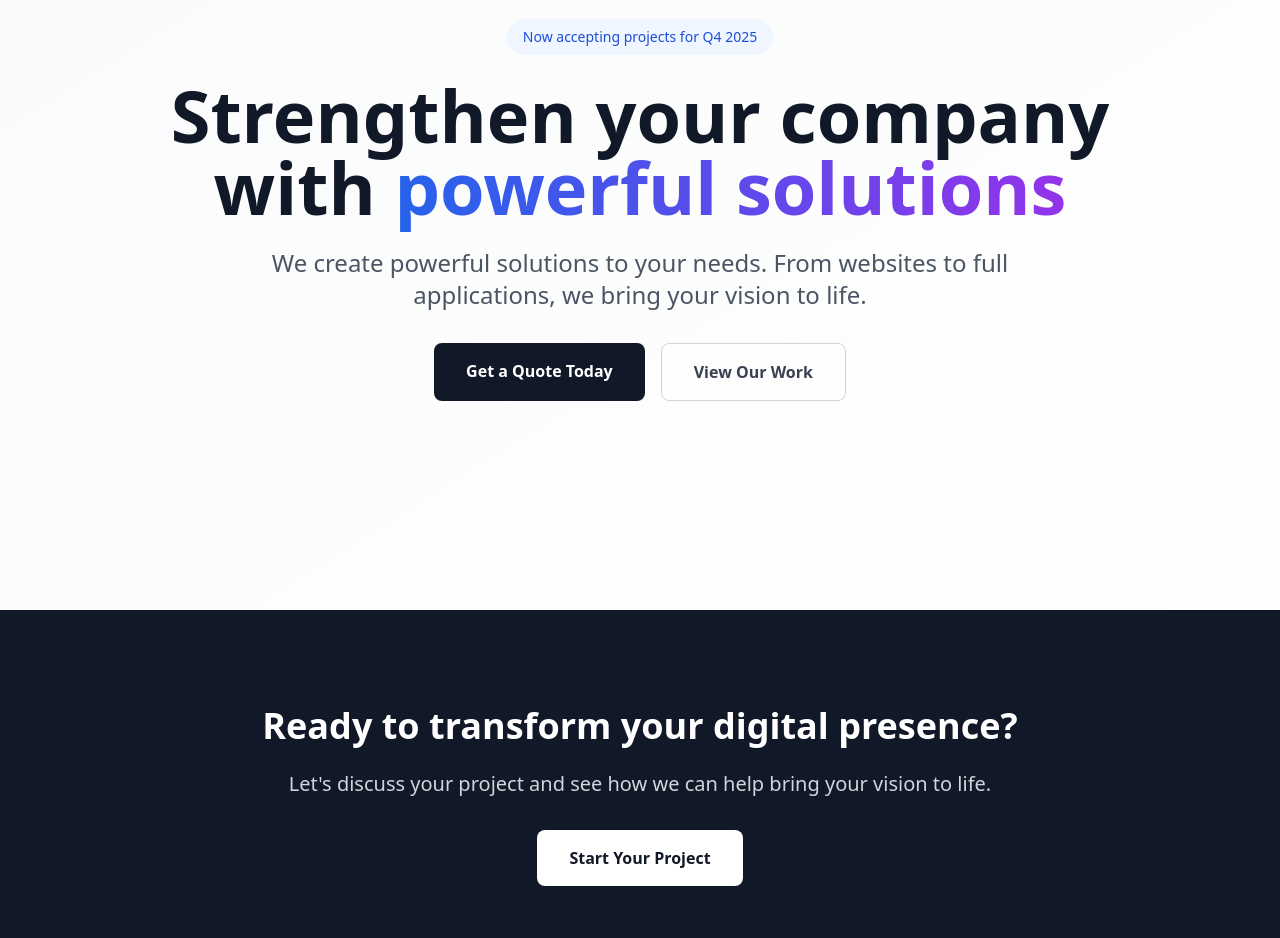
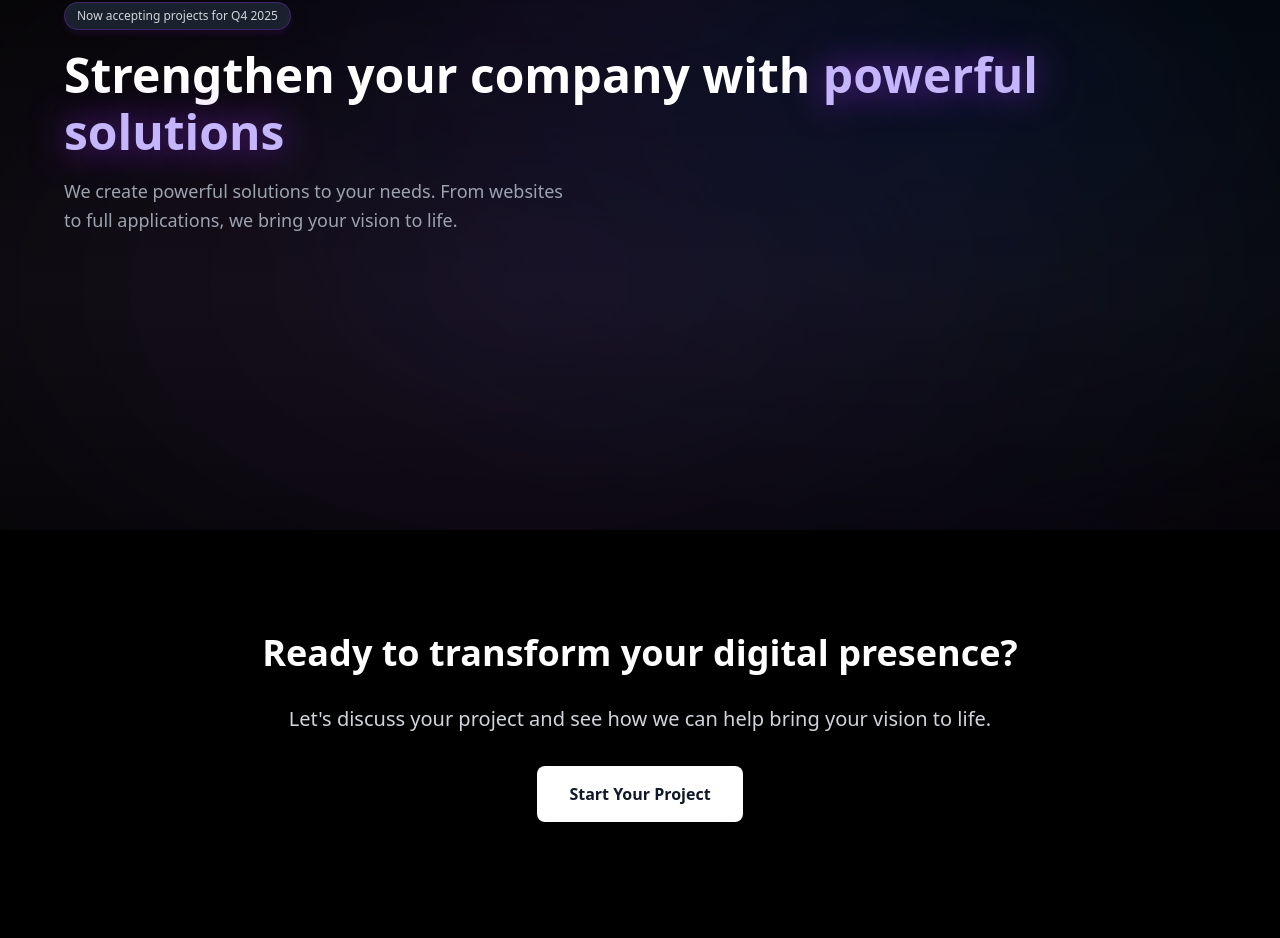
Before and after one commit to armazade/khode_nuxt, a Nuxt app: page / in a window 1280 px wide. Shown: the part 270-1208 px from the top of the page. Built offline with nearby package versions, Linux system fonts and the light colour scheme.

Commit message:
background waves

```diff
--- a/layouts/default.vue
+++ b/layouts/default.vue
@@ -1,31 +1,25 @@
 <template>
-  <div class="min-h-screen bg-white">
-    <nav class="fixed top-0 left-0 right-0 z-50 bg-white/90 backdrop-blur-sm border-b border-gray-100">
-      <div class="max-w-6xl mx-auto px-6 py-4">
+  <div class="min-h-screen">
+    <nav class="fixed top-0 left-0 right-0 z-50">
+      <div class="px-6 py-4">
         <div class="flex justify-between items-center">
-          <NuxtLink to="/" class="text-2xl font-bold text-gray-900">
+          <NuxtLink to="/" class="text-2xl font-bold text-white">
             Khode
           </NuxtLink>
-          <div class="hidden md:flex space-x-8">
-            <NuxtLink to="/" class="text-gray-600 hover:text-gray-900 transition-colors">Home</NuxtLink>
-            <NuxtLink to="/services" class="text-gray-600 hover:text-gray-900 transition-colors">Services</NuxtLink>
-            <NuxtLink to="/about" class="text-gray-600 hover:text-gray-900 transition-colors">About</NuxtLink>
-            <NuxtLink to="/contact" class="text-gray-600 hover:text-gray-900 transition-colors">Contact</NuxtLink>
-          </div>
         </div>
       </div>
     </nav>
 
-    <main class="pt-20">
+    <main>
       <slot />
     </main>
 
-    <footer class="bg-gray-50 border-t border-gray-100">
-      <div class="max-w-6xl mx-auto px-6 py-12">
-        <div class="text-center text-gray-600">
-          <p>&copy; 2025 Khode. All rights reserved.</p>
-        </div>
+    <footer>
+      <div class="px-6 py-4 text-center bg-black">
+        <p class="text-gray-400">&copy; 2025 Khode. All rights reserved.</p>
       </div>
     </footer>
   </div>
 </template>
+<script setup lang="ts">
+</script>
--- a/pages/index.vue
+++ b/pages/index.vue
@@ -1,53 +1,49 @@
 <template>
   <div>
     <!-- Hero Section -->
-    <section class="min-h-screen flex items-center justify-center bg-gradient-to-br from-gray-50 to-white">
-      <div class="max-w-6xl mx-auto px-6 text-center">
-        <div class="mb-6 inline-block px-4 py-2 bg-blue-50 text-blue-700 rounded-full text-sm font-medium">
+    <section class="hero-section">
+      <div class="wave-container">
+        <div class="wave"></div>
+        <div class="wave"></div>
+        <div class="wave"></div>
+        <div class="wave"></div>
+        <div class="pulse-glow"></div>
+        <div class="floating-particles">
+          <div class="particle"></div>
+          <div class="particle"></div>
+          <div class="particle"></div>
+        </div>
+      </div>
+
+      <div class="content">
+        <div class="badge">
           Now accepting projects for Q4 2025
         </div>
 
-        <h1 class="text-5xl md:text-7xl font-bold text-gray-900 mb-6 leading-tight">
+        <h1 class="title">
           Strengthen your company with
-          <span class="bg-gradient-to-r from-blue-600 to-purple-600 bg-clip-text text-transparent">
-            powerful solutions
-          </span>
+          <span class="highlight">powerful solutions</span>
         </h1>
 
-        <p class="text-xl md:text-2xl text-gray-600 mb-8 max-w-3xl mx-auto leading-relaxed">
+        <p class="description">
           We create powerful solutions to your needs.
           From websites to full applications, we bring your vision to life.
         </p>
-
-        <div class="flex flex-col sm:flex-row gap-4 justify-center">
-          <NuxtLink
-            to="/contact"
-            class="bg-gray-900 text-white px-8 py-4 rounded-lg font-semibold hover:bg-gray-800 transition-colors"
-          >
-            Get a Quote Today
-          </NuxtLink>
-          <NuxtLink
-            to="/services"
-            class="border border-gray-300 text-gray-700 px-8 py-4 rounded-lg font-semibold hover:border-gray-400 transition-colors"
-          >
-            View Our Work
-          </NuxtLink>
-        </div>
       </div>
     </section>
 
     <!-- CTA Section -->
-    <section class="py-24 bg-gray-900">
-      <div class="max-w-4xl mx-auto px-6 text-center">
-        <h2 class="text-4xl font-bold text-white mb-6">
+    <section class="cta-section">
+      <div class="cta-content">
+        <h2 class="cta-title">
           Ready to transform your digital presence?
         </h2>
-        <p class="text-xl text-gray-300 mb-8">
+        <p class="cta-description">
           Let's discuss your project and see how we can help bring your vision to life.
         </p>
         <NuxtLink
-          to="/contact"
-          class="inline-block bg-white text-gray-900 px-8 py-4 rounded-lg font-semibold hover:bg-gray-100 transition-colors"
+            to="/contact"
+            class="cta-button"
         >
           Start Your Project
         </NuxtLink>
@@ -64,3 +60,318 @@ useSeoMeta({
   ogDescription: 'Strengthen your company with powerful solutions.',
 })
 </script>
+
+<style scoped>
+.hero-section {
+  position: relative;
+  min-height: 100vh;
+  display: flex;
+  align-items: center;
+  background: linear-gradient(180deg, #000 0%, #0a0a0a 70%, #050505 100%);
+  overflow: hidden;
+}
+
+.wave-container {
+  position: absolute;
+  top: 0;
+  left: 0;
+  width: 100%;
+  height: 100%;
+  opacity: 0.7;
+  z-index: 1;
+}
+
+.wave {
+  position: absolute;
+  width: 120%;
+  height: 120%;
+  background: radial-gradient(
+      ellipse at center,
+      rgba(147, 51, 234, 0.4) 0%,
+      rgba(147, 51, 234, 0.2) 25%,
+      rgba(147, 51, 234, 0.1) 50%,
+      rgba(59, 130, 246, 0.05) 75%,
+      transparent 100%
+  );
+  border-radius: 50%;
+  filter: blur(40px);
+  animation: waveFloat 1s ease-in-out infinite;
+}
+
+.wave:nth-child(1) {
+  top: -90%;
+  left: -30%;
+  animation-delay: 0s;
+  animation-duration: 15s;
+  background: radial-gradient(
+      ellipse at center,
+      rgba(147, 51, 234, 0.5) 0%,
+      rgba(147, 51, 234, 0.2) 40%,
+      transparent 80%
+  );
+}
+
+.wave:nth-child(2) {
+  top: -10%;
+  right: -30%;
+  animation-delay: -2s;
+  animation-duration: 18s;
+  opacity: 0.6;
+  background: radial-gradient(
+      ellipse at center,
+      rgba(0, 60, 142, 0.4) 0%,
+      rgba(7, 36, 83, 0.3) 40%,
+      transparent 80%
+  );
+}
+
+.wave:nth-child(3) {
+  bottom: -30%;
+  left: -20%;
+  animation-delay: -4s;
+  animation-duration: 10s;
+  opacity: 0.5;
+  background: radial-gradient(
+      ellipse at center,
+      rgba(168, 85, 247, 0.3) 0%,
+      rgba(168, 85, 247, 0.1) 50%,
+      transparent 80%
+  );
+}
+
+.wave:nth-child(4) {
+  top: 90%;
+  left: 50%;
+  animation-delay: -6s;
+  animation-duration: 7s;
+  opacity: 0.4;
+  transform-origin: center;
+  background: radial-gradient(
+      ellipse at center,
+      rgba(147, 51, 234, 0.3) 0%,
+      rgba(147, 51, 234, 0.1) 60%,
+      transparent 90%
+  );
+}
+
+.wave:nth-child(5) {
+  top: 20%;
+  right: -10%;
+  animation-delay: -3s;
+  animation-duration: 9s;
+  opacity: 0.3;
+  width: 80%;
+  height: 80%;
+  background: radial-gradient(
+      ellipse at center,
+      rgba(34, 197, 94, 0.2) 0%,
+      rgba(34, 197, 94, 0.05) 50%,
+      transparent 80%
+  );
+}
+
+.wave:nth-child(6) {
+  bottom: 10%;
+  right: 20%;
+  animation-delay: -5s;
+  animation-duration: 11s;
+  opacity: 0.35;
+  width: 90%;
+  height: 90%;
+  background: radial-gradient(
+      ellipse at center,
+      rgba(236, 72, 153, 0.25) 0%,
+      rgba(236, 72, 153, 0.08) 50%,
+      transparent 80%
+  );
+}
+
+.pulse-glow {
+  position: absolute;
+  top: 10%;
+  left: 20%;
+  width: 60%;
+  height: 40%;
+  background: radial-gradient(
+      circle,
+      rgba(147, 51, 234, 0.15) 0%,
+      rgba(147, 51, 234, 0.08) 40%,
+      rgba(59, 130, 246, 0.05) 70%,
+      transparent 100%
+  );
+  border-radius: 50%;
+  filter: blur(80px);
+  animation: pulseGlow 5s ease-in-out infinite;
+  z-index: 0;
+}
+
+@keyframes waveFloat {
+  0%, 100% {
+    transform: translate(0px, 0px) rotate(0deg) scale(1);
+  }
+  20% {
+    transform: translate(-40px, -60px) rotate(8deg) scale(1.08);
+  }
+  40% {
+    transform: translate(60px, -30px) rotate(-5deg) scale(0.92);
+  }
+  60% {
+    transform: translate(-25px, 45px) rotate(3deg) scale(1.05);
+  }
+  80% {
+    transform: translate(35px, -15px) rotate(-2deg) scale(0.98);
+  }
+}
+
+@keyframes pulseGlow {
+  0%, 100% {
+    opacity: 0.4;
+    transform: scale(1) rotate(0deg);
+  }
+  25% {
+    opacity: 0.7;
+    transform: scale(1.15) rotate(2deg);
+  }
+  50% {
+    opacity: 0.8;
+    transform: scale(1.2) rotate(-1deg);
+  }
+  75% {
+    opacity: 0.6;
+    transform: scale(1.1) rotate(1.5deg);
+  }
+}
+
+@keyframes particleFloat {
+  0%, 100% {
+    transform: translate(0px, 0px) scale(1);
+    opacity: 0.3;
+  }
+  25% {
+    transform: translate(-100px, -150px) scale(1.2);
+    opacity: 0.8;
+  }
+  50% {
+    transform: translate(120px, -80px) scale(0.8);
+    opacity: 0.5;
+  }
+  75% {
+    transform: translate(-80px, 100px) scale(1.1);
+    opacity: 0.7;
+  }
+}
+
+.content {
+  position: relative;
+  z-index: 10;
+  width: 100%;
+  padding: 0 1.5rem 0 2rem;
+}
+
+@media (min-width: 768px) {
+  .content {
+    padding-left: 4rem;
+  }
+}
+
+.badge {
+  display: inline-block;
+  padding: 0.25rem 0.75rem;
+  background: rgba(31, 41, 55, 0.8);
+  color: #d1d5db;
+  border-radius: 9999px;
+  font-size: 0.75rem;
+  margin-bottom: 1rem;
+  backdrop-filter: blur(15px);
+  border: 1px solid rgba(147, 51, 234, 0.3);
+  box-shadow: 0 4px 6px rgba(147, 51, 234, 0.1);
+}
+
+.title {
+  font-size: 1.875rem;
+  font-weight: bold;
+  color: white;
+  margin-bottom: 1rem;
+  line-height: 1.2;
+  max-width: 64rem;
+}
+
+@media (min-width: 768px) {
+  .title {
+    font-size: 3rem;
+  }
+}
+
+.highlight {
+  color: #c4b5fd;
+  text-shadow: 0 0 30px rgba(147, 51, 234, 0.6);
+  animation: textGlow 4s ease-in-out infinite alternate;
+}
+
+@keyframes textGlow {
+  from {
+    text-shadow: 0 0 20px rgba(147, 51, 234, 0.5);
+  }
+  to {
+    text-shadow: 0 0 40px rgba(147, 51, 234, 0.8);
+  }
+}
+
+.description {
+  font-size: 1rem;
+  color: #9ca3af;
+  margin-bottom: 1.5rem;
+  max-width: 32rem;
+  line-height: 1.6;
+}
+
+@media (min-width: 768px) {
+  .description {
+    font-size: 1.125rem;
+  }
+}
+
+.cta-section {
+  padding: 6rem 0;
+  background: #000;
+  position: relative;
+}
+
+.cta-content {
+  max-width: 64rem;
+  margin: 0 auto;
+  padding: 0 1.5rem;
+  text-align: center;
+}
+
+.cta-title {
+  font-size: 2.25rem;
+  font-weight: bold;
+  color: white;
+  margin-bottom: 1.5rem;
+}
+
+.cta-description {
+  font-size: 1.25rem;
+  color: #d1d5db;
+  margin-bottom: 2rem;
+}
+
+.cta-button {
+  display: inline-block;
+  background: white;
+  color: #111827;
+  padding: 1rem 2rem;
+  border-radius: 0.5rem;
+  font-weight: 600;
+  text-decoration: none;
+  transition: all 0.3s ease;
+  box-shadow: 0 4px 6px rgba(0, 0, 0, 0.1);
+}
+
+.cta-button:hover {
+  background: #f3f4f6;
+  transform: translateY(-2px);
+  box-shadow: 0 8px 12px rgba(0, 0, 0, 0.15);
+}
+</style>
```
